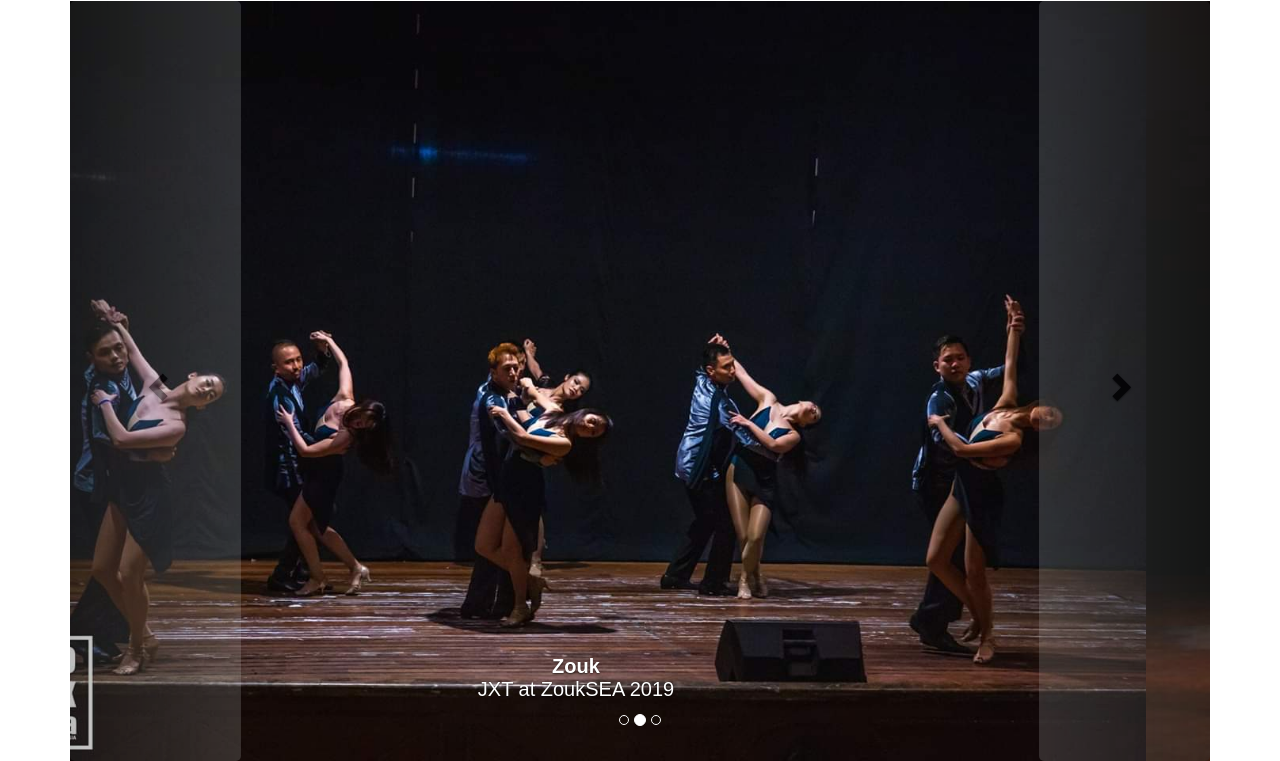
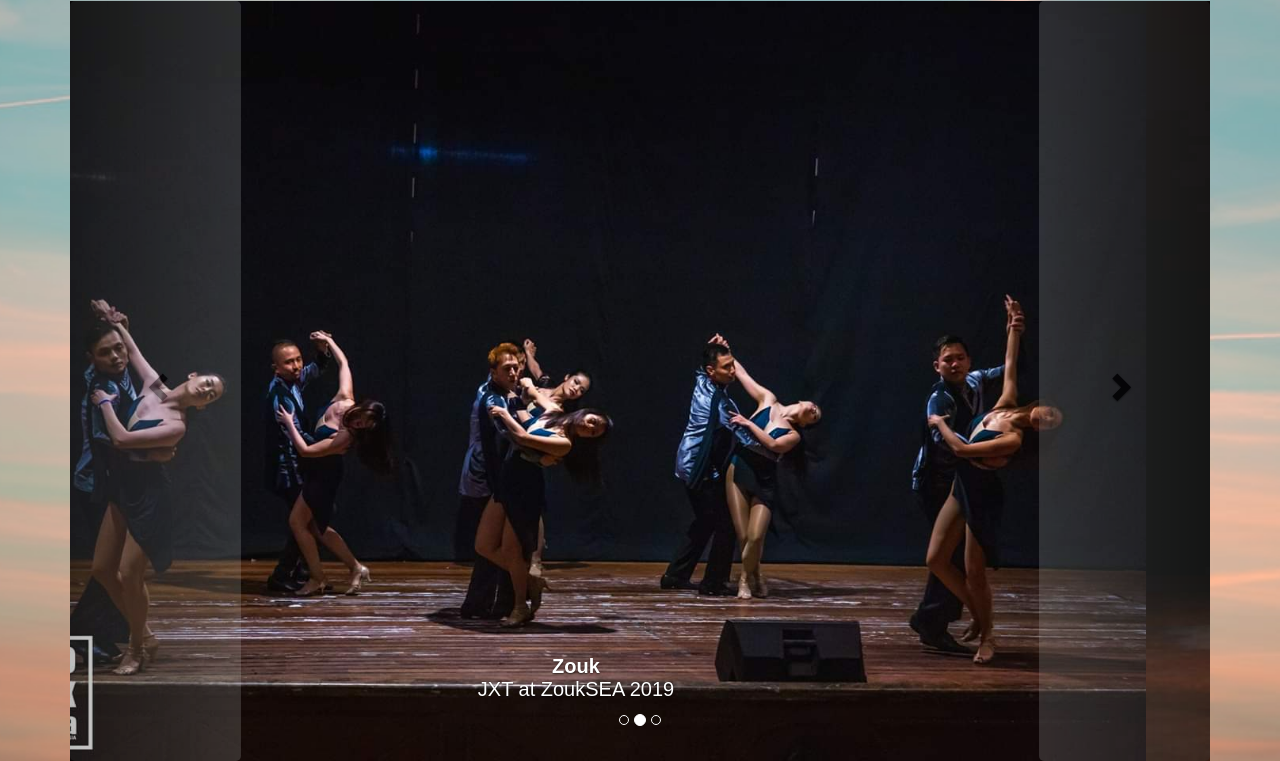
Before and after one commit to racheltannie/racheltannie.github.io, a plain HTML site: page dance.html in a window 1280 px wide. Shown: the part 322-1083 px from the top of the page. Drawn offline with nearby package versions, Linux system fonts and the light colour scheme; files whose address does not match are found by name.

Commit message:
Update styles.css

```diff
--- a/styles.css
+++ b/styles.css
@@ -3,7 +3,7 @@ body {
   color: rgb(47, 79, 79);
   margin: 0;
   /* The background image used. Source https://unsplash.com/photos/2s3fI3M1lO0*/
-  background: url(\images\background.jpg);
+  background: url(https://github.com/racheltannie/racheltannie.github.io/blob/693f92174ade700dc56f7a2bfcd723ef294e778c/images/background.jpg);
   /* Full height*/
   height: 100%;
   /* Center and scale the image nicely */
```
